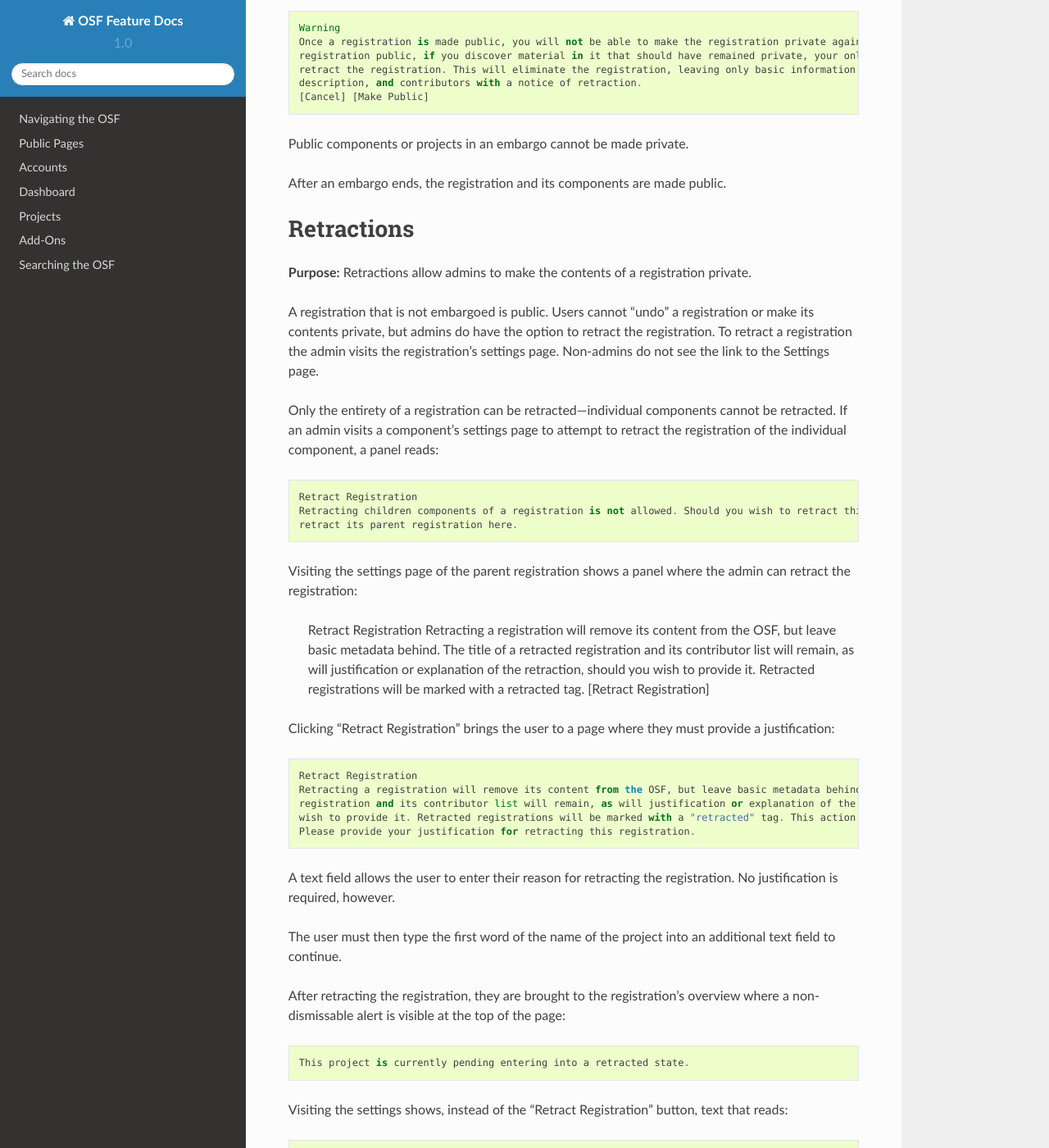
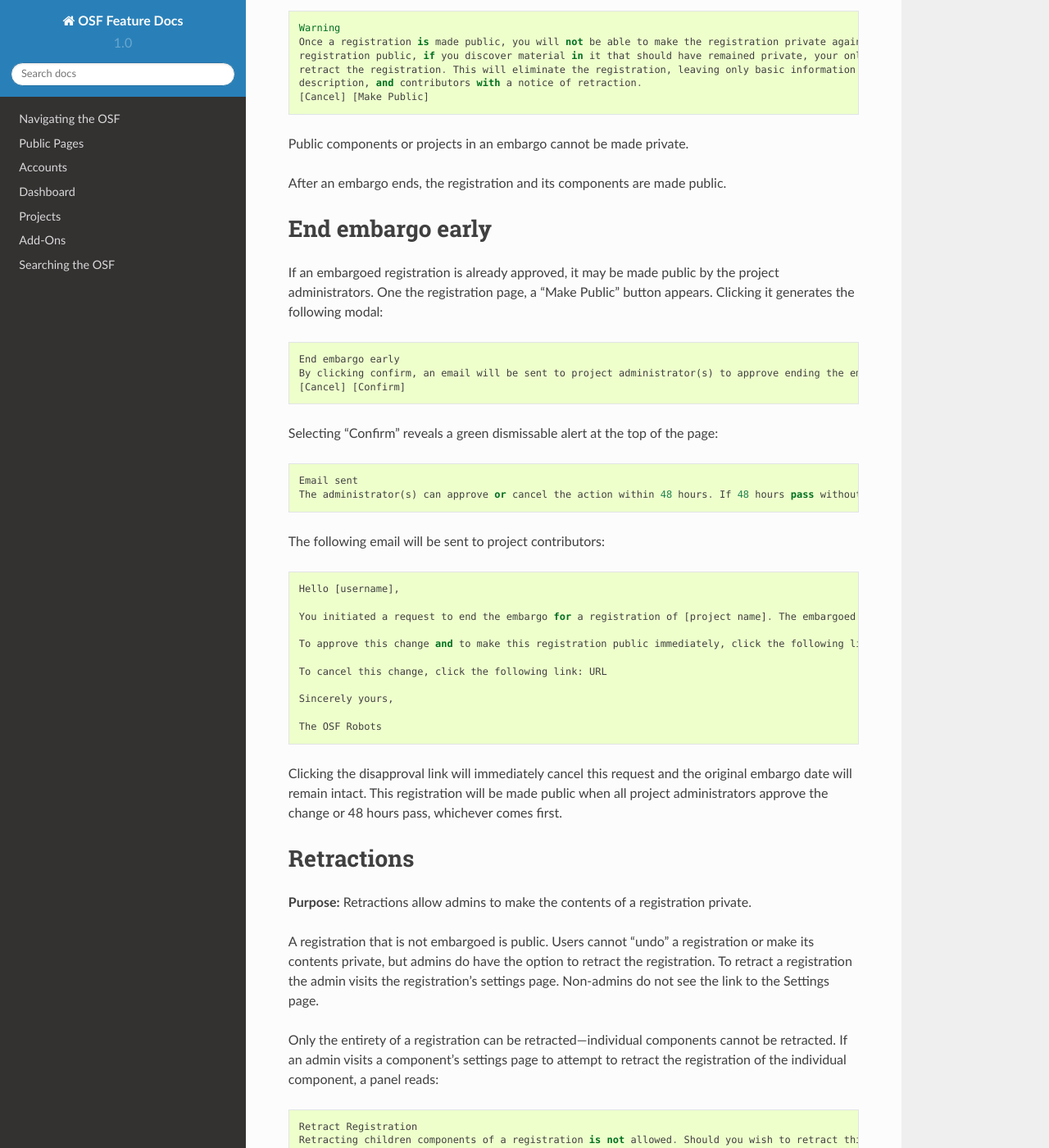
Before and after one commit to CenterForOpenScience/OSFDocs, a Sphinx documentation site: the page built from docs/projects/registrations.rst, in a window 1280 px wide and 1400 px high, scrolled down 8530 px. Shown: the whole window at 82% size. Built offline with Sphinx 7.4.7 and the Read the Docs theme 2.0.0, drawn with Linux system fonts in a browser that asks for light colours.

Commit message:
OSF-5641
Allow admins to end registration embargo early under certain conditions

```diff
--- a/docs/projects/registrations.rst
+++ b/docs/projects/registrations.rst
@@ -315,6 +315,35 @@
 
 After an embargo ends, the registration and its components are made public.
 
+End embargo early
+---------------
+If an embargoed registration is already approved, it may be made public by the project administrators. One the registration page, a "Make Public" button appears. Clicking it generates the following modal::
+
+    End embargo early
+    By clicking confirm, an email will be sent to project administrator(s) to approve ending the embargo. If approved, this registration, including any components, will be made public immediately. This action is irreversible.
+    [Cancel] [Confirm]
+
+Selecting "Confirm" reveals a green dismissable alert at the top of the page::
+
+    Email sent
+    The administrator(s) can approve or cancel the action within 48 hours. If 48 hours pass without any action taken, then the registration will become public.
+
+The following email will be sent to project contributors::
+
+    Hello [username],
+
+    You initiated a request to end the embargo for a registration of [project name]. The embargoed registration can be viewed here: URL
+
+    To approve this change and to make this registration public immediately, click the following link: URL
+
+    To cancel this change, click the following link: URL
+
+    Sincerely yours,
+
+    The OSF Robots
+
+Clicking the disapproval link will immediately cancel this request and the original embargo date will remain intact. This registration will be made public when all project administrators approve the change or 48 hours pass, whichever comes first.
+
 Retractions
 ---------------
 **Purpose:** Retractions allow admins to make the contents of a registration private.
```
